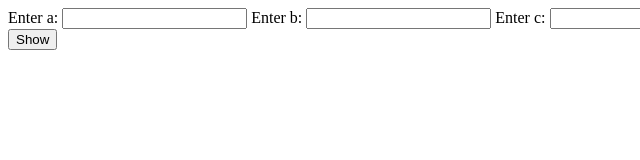
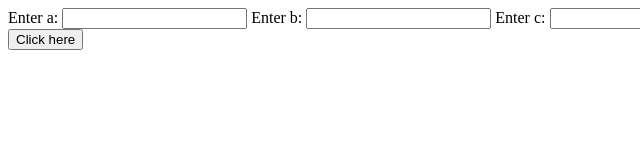
Before and after one commit to Joncygeorge/index.html, a plain HTML site: page euler.html in a window 1280 px wide. Shown: the full height of the page, 0-640 px from the left. Drawn offline with Linux system fonts and the light colour scheme.

Commit message:
changes in dom

```diff
--- a/euler.html
+++ b/euler.html
@@ -14,7 +14,7 @@
             <button id="sum" onclick="cal()"> Calculate</button>
 
             <div>
-                <button onclick="Clickhere()">Show</button>
+                <button onclick="Show()">Click here</button>
             </div>
 
         </form>
--- a/euler.js
+++ b/euler.js
@@ -35,7 +35,7 @@ function cal(){
     document.getElementById('label3').style.display="none";
     const result = sumofMultiples(a,b,n);
 }
-function Clickhere(){
+function Show(){
     document.getElementById('a').style.display="block";
     document.getElementById('b').style.display="block";
     document.getElementById('c').style.display="block";
```
